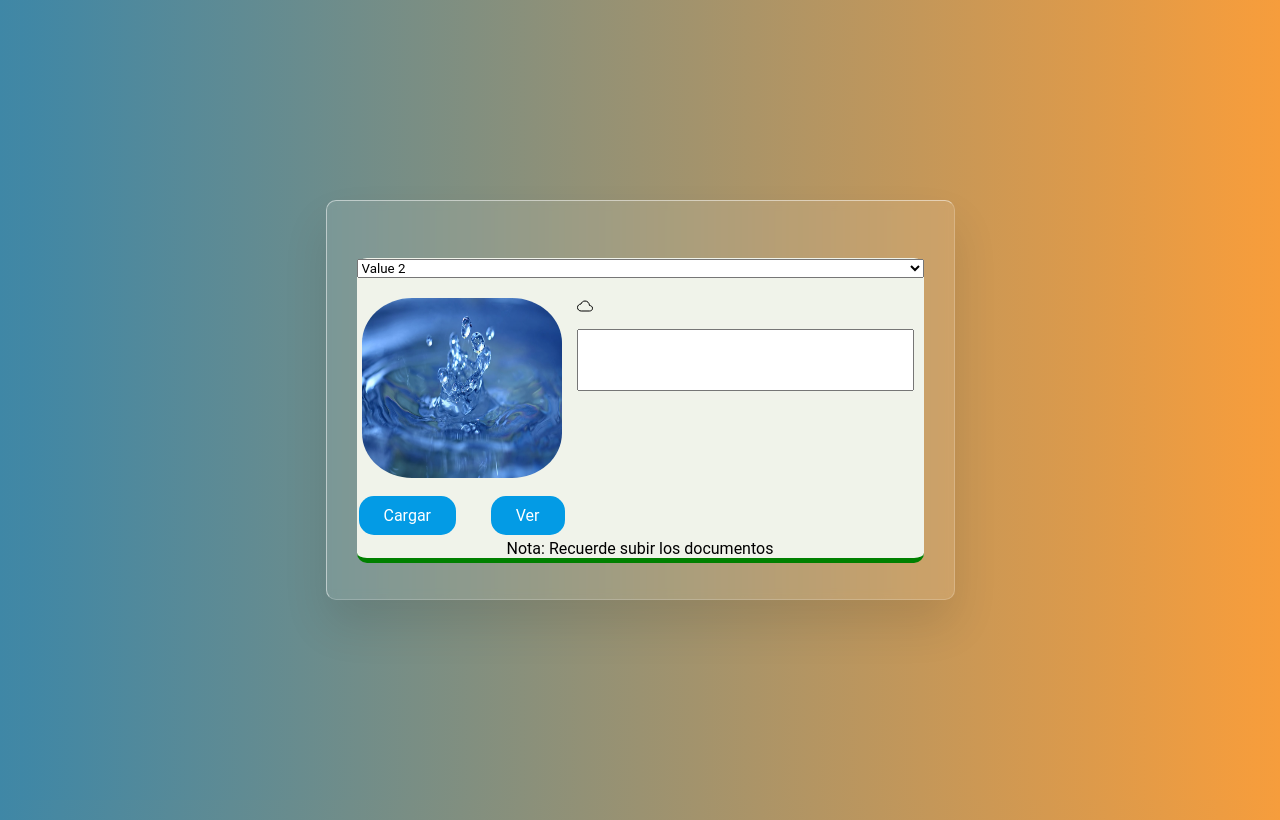
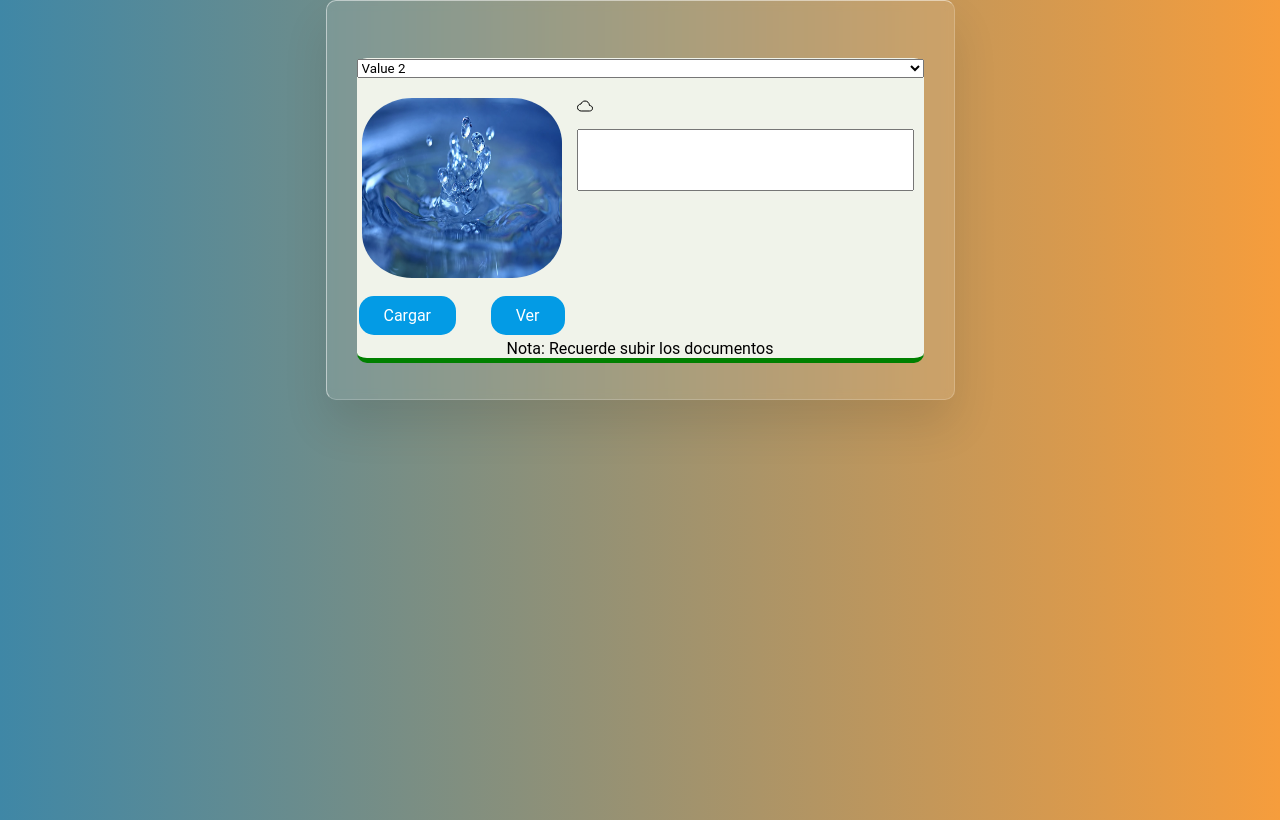
Before and after one commit to yasveilim/ambiental, a Django app: page /index/ in a window 1280 px wide. Shown: the part 128-948 px from the top of the page. Run offline with Django 4.2, Linux system fonts and the light colour scheme; some libraries are stand-ins or nearby versions.

Commit message:
Cambios en la vista del panel

```diff
--- a/ambiental/static/css/cartamaterial.css
+++ b/ambiental/static/css/cartamaterial.css
@@ -13,10 +13,10 @@
 .form-section {
     display: flex;
    flex-direction: column;
-    justify-content: center;
+    justify-content: flex-start;
     align-items: center;
     min-height: 100vh;
-   background: linear-gradient(0.25turn, #3f87a6, #f69d3c);
+
 }
 
 .form-section .color{
```
